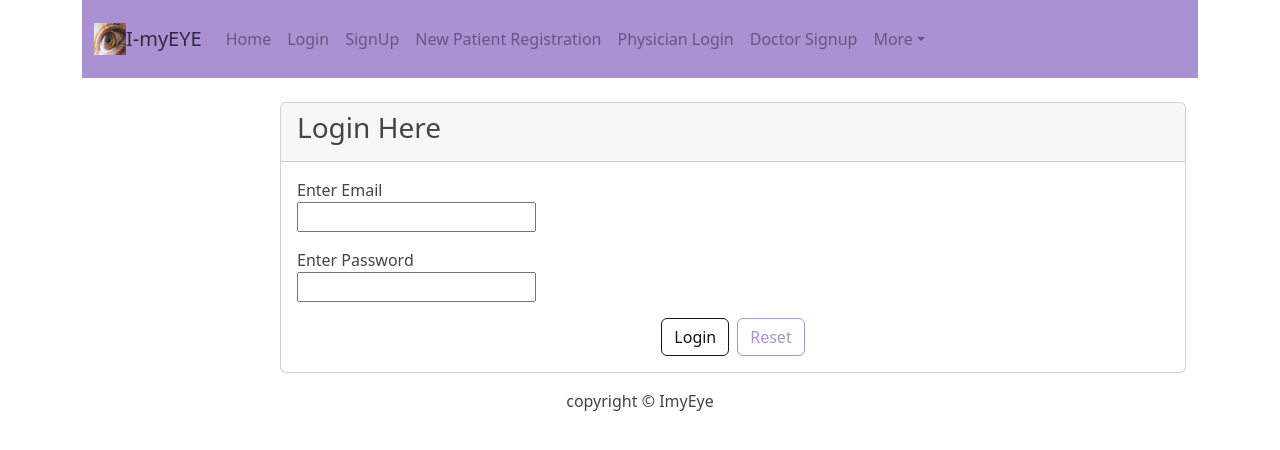
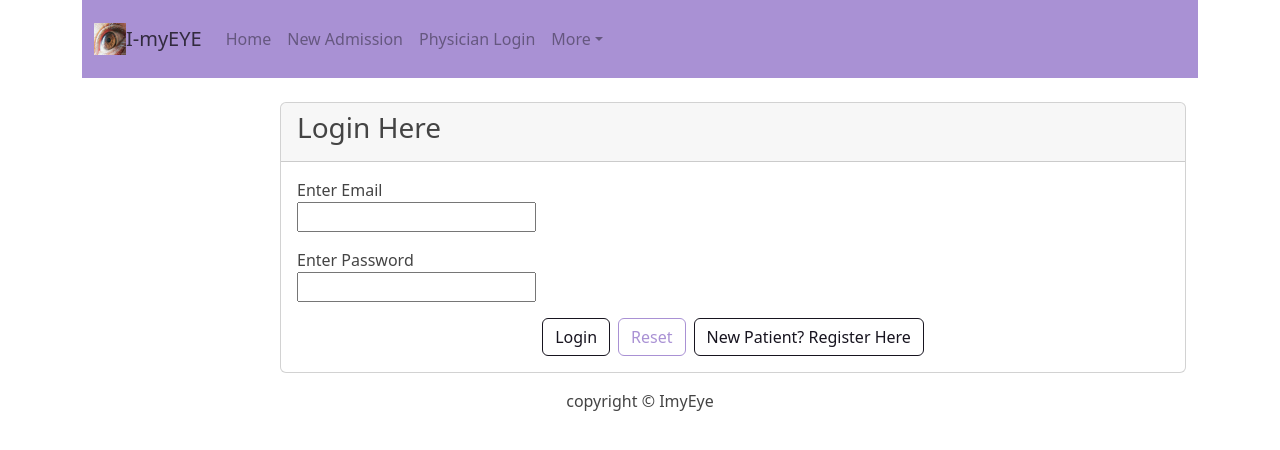
Before and after one commit to pilot-satyam/MedicalProject, a React (Create React App) app in the folder MedicalProjects/frontend/: page /login in a window 1280 px wide. Shown: the top 450 px of the page. Built offline with nearby package versions, Linux system fonts and the light colour scheme.

Commit message:
Changes Updated

```diff
--- a/MedicalProjects/frontend/src/Components/CustomNavbar.jsx
+++ b/MedicalProjects/frontend/src/Components/CustomNavbar.jsx
@@ -15,11 +15,8 @@ const CustomNavbar =()=> {
           <Nav className="me-auto">
             <Nav.Link href="#home"> Home</Nav.Link>
             {/* <Nav className='me-auto'> */}
-                <Nav.Link href="/login"> Login </Nav.Link>
-                <Nav.Link href="/signup">SignUp</Nav.Link>
-            <Nav.Link href="/patientForm">New Patient Registration</Nav.Link>
+                <Nav.Link href="/login"> New Admission </Nav.Link>
             <Nav.Link href='/physicianlogin'>Physician Login</Nav.Link>
-            <Nav.Link href='doctorsignup'>Doctor Signup</Nav.Link>
             <NavDropdown title="More" id="basic-nav-dropdown">
               <NavDropdown.Item href="/services">Services</NavDropdown.Item>
               <NavDropdown.Item href="#action/3.2">
--- a/MedicalProjects/frontend/src/pages/DoctorSignup.js
+++ b/MedicalProjects/frontend/src/pages/DoctorSignup.js
@@ -44,7 +44,7 @@ const DoctorSignup = () =>{
             <Col sm={{size:6}}>
             <Card>
             <CardHeader>
-               <h4> Fill Information To Register !!! </h4>
+               <h4> Hey Doc,Please Register Here :) </h4>
             </CardHeader>
         <CardBody>
             <Form>
--- a/MedicalProjects/frontend/src/pages/Login.js
+++ b/MedicalProjects/frontend/src/pages/Login.js
@@ -30,6 +30,7 @@ const Login = () =>{
                     <Container className='text-center'>
                         <Button color="dark" outline>Login</Button>
                         <Button className='ms-2' color='secondary' outline>Reset</Button>
+                        <Button className='ms-2' color='dark' outline href='./Signup'>New Patient? Register Here</Button>
                     </Container>
 
                         </Form>
--- a/MedicalProjects/frontend/src/pages/PhysicianLogin.js
+++ b/MedicalProjects/frontend/src/pages/PhysicianLogin.js
@@ -2,6 +2,7 @@ import {Button, Card,CardHeader,Container, FormGroup,CardBody,Form} from 'reacts
 import {Row,Col} from 'react-bootstrap'
 import React, { useState } from "react";
 import Base from "../Components/Base";
+import DoctorSignup from './DoctorSignup';
 
 const PhysicianLogin = () =>{
     return(
@@ -29,7 +30,8 @@ const PhysicianLogin = () =>{
                              </FormGroup>
                      <Container className='text-center'>
                          <Button color="dark" outline>Login</Button>
-                         <Button className='ms-2' color='secondary' outline>Reset</Button>
+                         <Button className='ms-2' color='dark' outline>Reset</Button>
+                         <Button color='dark'className='ms-2' href='./DoctorSignup' outline >New Here ? Register Here </Button>
                      </Container>
                          </Form>
                      </CardBody>
```
